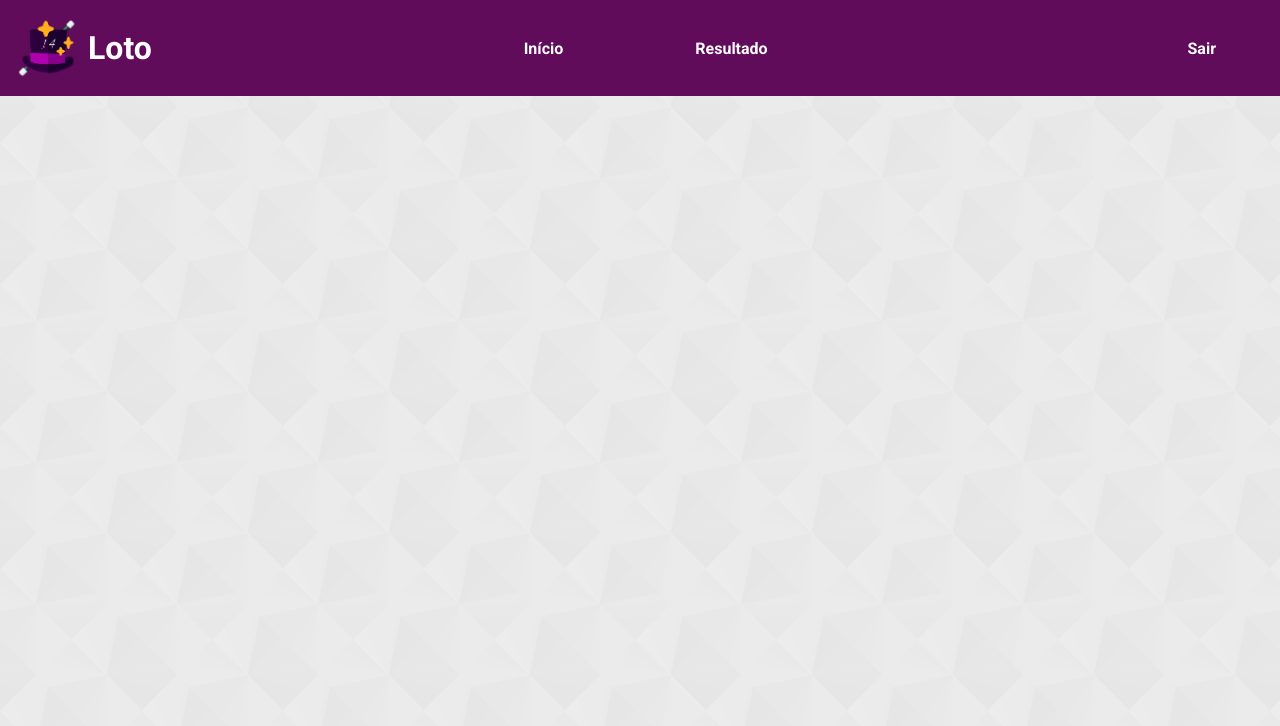
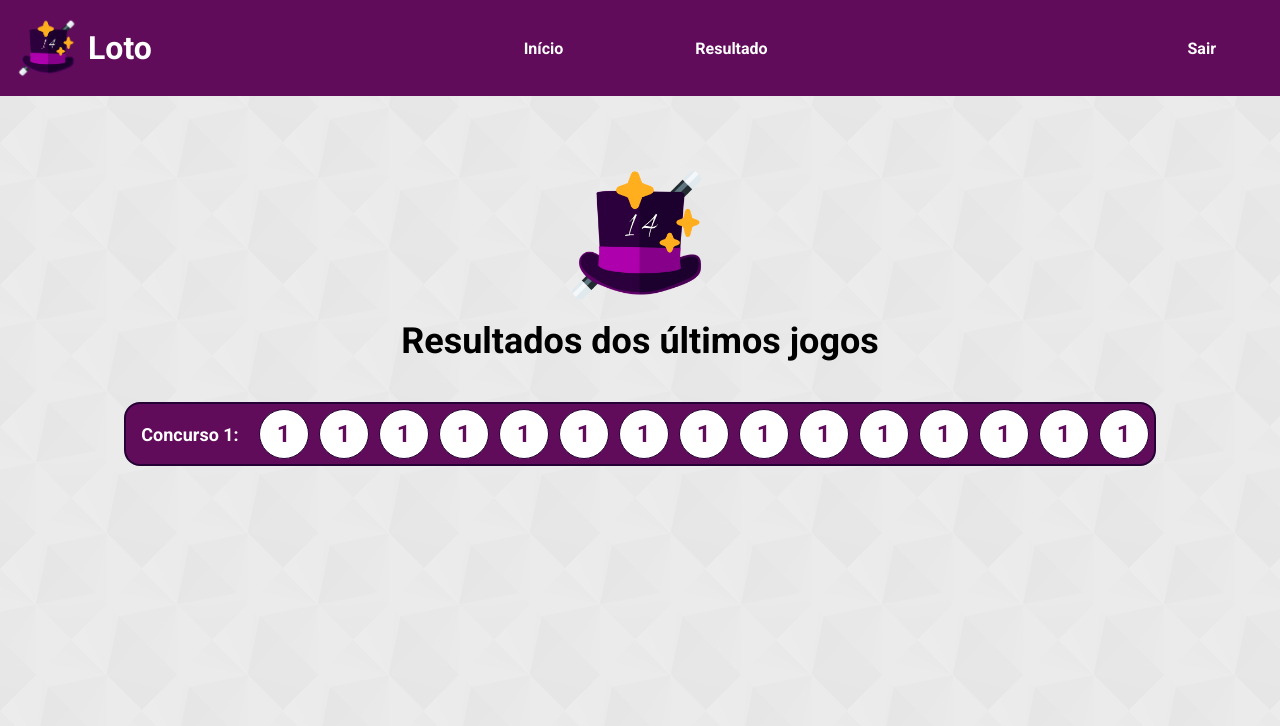
Before and after one commit to EduardoPPCaldas/ProjetoLoto, a Django app: template templates/resultado.html in a window 1280 px wide. Shown: the top 726 px of the page. Run offline with Django 3.2, Linux system fonts and the light colour scheme; the template is opened without the code that fills it: values that come from a table or form of the project are taken from there, others are empty; tables that the repository leaves empty hold one stand-in row (values such as "Sample post").

Commit message:
Finished: Resultados

```diff
--- a/project/urls.py
+++ b/project/urls.py
@@ -21,5 +21,5 @@
 urlpatterns = [
     path('admin/', admin.site.urls),
     path("", index, name="index"),
-    path("/resultados", resultados, name="resultados")
+    path("resultados", resultados, name="resultados")
 ]
--- a/resultados/models.py
+++ b/resultados/models.py
@@ -61,4 +61,4 @@
     db_table = "resultado"
 
   def __str__(self):
-    return self.concurso
+    return str(self.concurso)
--- a/static/css/resultado.css
+++ b/static/css/resultado.css
@@ -0,0 +1,83 @@
+.div-image{
+  margin: auto;
+  display: flex;
+  flex-direction: column;
+  justify-content: center;
+  align-items: center;
+}
+#image-center{
+  height: 150px;
+  width: 150px;
+}
+h2{
+  font-family: "Roboto", sans-serif;
+  font-size: 36px;
+  margin: 10px 0px 20px;
+}
+.resultados{
+  display: flex;
+  flex-direction: column;
+  justify-content: center;
+  align-items: center;
+}
+.concurso{
+  display: inline-flex;
+  justify-content: center;
+  align-items: center;
+
+  border: 2px solid rgb(37, 1, 53);
+  background-color: #610c5b;
+  border-radius: 16px;
+
+  color: white;
+  font-family: "Roboto", sans-serif;
+  font-size: 18px;
+  font-weight: bold;
+
+  margin: 20px;
+}
+.concurso-line{
+  display: flex;
+}
+.concurso-label{
+  margin: 0 15px;
+}
+.results-number{
+  display: flex;
+  align-items: center;
+  justify-content: center;
+
+  height: 50px;
+  width: 50px;
+  margin: 5px;
+
+  font-family: "Roboto", sans-serif;
+  background-color: white;
+  color: #610c5b;
+  font-weight: bold;
+  font-size: 24px;
+  border: 1px solid rgb(37, 1, 53);
+  border-radius: 1000px;
+
+}
+
+@media screen and (max-width: 320px) {
+  .concurso-line{
+    flex-direction: column;
+  }
+}
+@media screen and (max-width: 375px) {
+  .concurso-line{
+    flex-direction: column;
+  }
+}
+@media screen and (max-width: 425px) {
+  .concurso-line{
+    flex-direction: column;
+  }
+}
+@media screen and (max-width: 768px) {
+  .concurso-line{
+    flex-direction: column;
+  }
+}
--- a/templates/resultado.html
+++ b/templates/resultado.html
@@ -11,5 +11,42 @@
 {% endblock js %}
 
 {% block conteudo %}
+  <div class="div-image">
+    <img src={% static "/assets/images/logo.png"%} alt="Logo do site" id="image-center">
+    <h2>Resultados dos últimos jogos</h2>
+  </div>
 
+  <div class="resultados">
+    {% for resultado in todos_resultados %}
+      <div class="concurso">
+        <div class="concurso-label">
+          <p>Concurso {{resultado.concurso}}:</p>
+        </div>
+
+        <div class="concurso-line">
+          <p class="results-number">{{resultado.primeiro_numero}}</p>
+          <p class="results-number">{{resultado.segundo_numero}}</p>
+          <p class="results-number">{{resultado.terceiro_numero}}</p>
+          <p class="results-number">{{resultado.quarto_numero}}</p>
+          <p class="results-number">{{resultado.quinto_numero}}</p>
+        </div>
+
+        <div class="concurso-line">
+          <p class="results-number">{{resultado.sexto_numero}}</p>
+          <p class="results-number">{{resultado.setimo_numero}}</p>
+          <p class="results-number">{{resultado.oitavo_numero}}</p>
+          <p class="results-number">{{resultado.nono_numero}}</p>
+          <p class="results-number">{{resultado.decimo_numero}}</p>
+        </div>
+
+        <div class="concurso-line">
+          <p class="results-number">{{resultado.decimo_primeiro_numero}}</p>
+          <p class="results-number">{{resultado.decimo_segundo_numero}}</p>
+          <p class="results-number">{{resultado.decimo_terceiro_numero}}</p>
+          <p class="results-number">{{resultado.decimo_quarto_numero}}</p>
+          <p class="results-number">{{resultado.decimo_quinto_numero}}</p>
+        </div>
+      </div>
+    {% endfor %}
+  </div>
 {% endblock conteudo %}
```
Also changed, not shown: resultados/views.py (+10 -1 lines).
